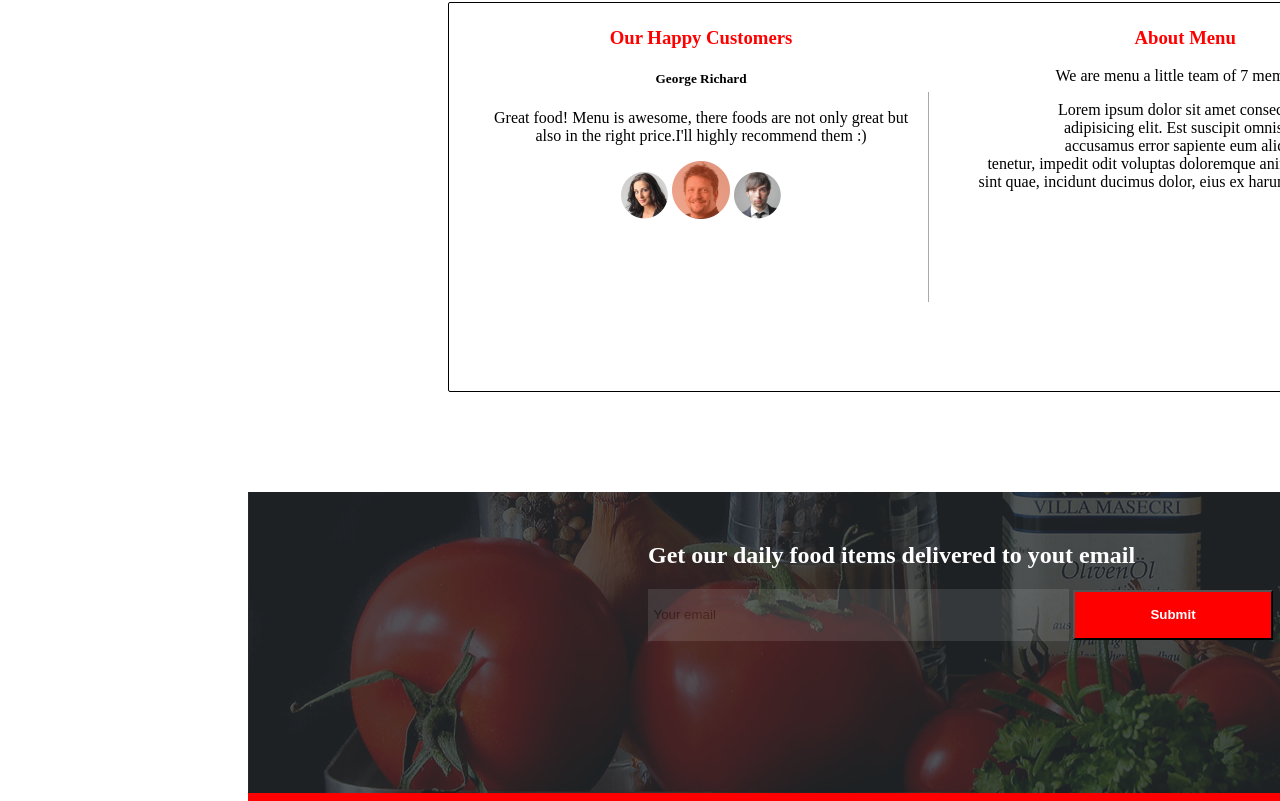
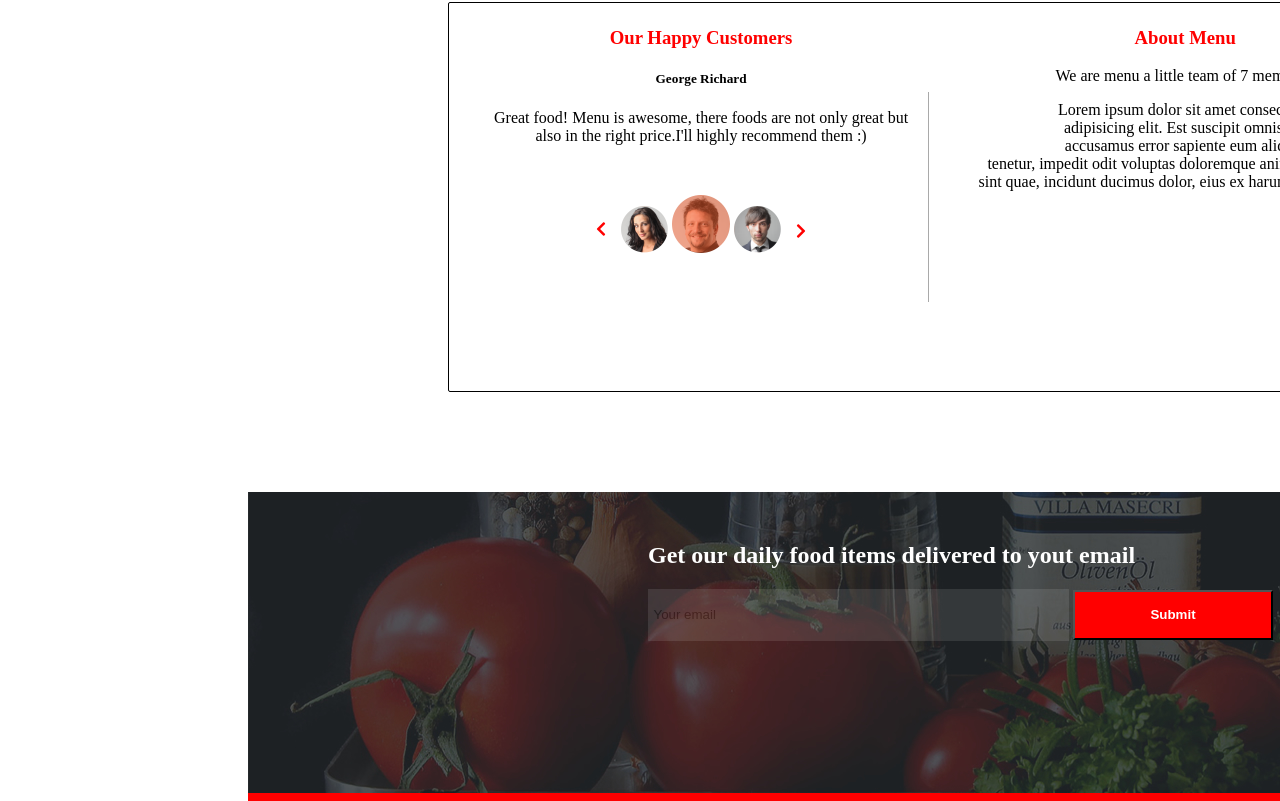
Before and after one commit to JAPHETHNYARANGA/Anitas-Kitchen, a plain HTML site: page index.html in a window 1280 px wide. Shown: the part 2878-3679 px from the top of the page. Drawn offline with Linux system fonts and the light colour scheme.

Commit message:
chevron arrows

```diff
--- a/index.html
+++ b/index.html
@@ -113,9 +113,11 @@
                 <h3>Our Happy Customers</h3>
                 <h5>George Richard</h5>
                 <p>Great food! Menu is awesome, there foods are not only great but <br>also in the right price.I'll highly recommend them :)</p>
+                <p><i class="fas fa-chevron-left" id="left"></i></i></p>
                 <img src="./images/p1.png" alt="pic1">
                 <img src="./images/p2.png" alt="pic2">
                 <img src="./images/p3.png" alt="pic3">
+                <p><i class="fas fa-chevron-right" id="right"></i></p>
 
             </div>
             <div id = "line"></div>
--- a/styles/styles.css
+++ b/styles/styles.css
@@ -251,6 +251,18 @@ th{
     right:120px; */
     margin:0 0 0 40px;
 }
+#right{
+    position:relative;
+    left:100px;
+    bottom:50px;
+    color:red;
+}
+#left{
+    position:relative;
+    right:100px;
+    top:60px;
+    color:red;
+}
 .last-background{
     background-image: url('/images/subscribe.jpg');
     background-repeat: no-repeat;
```
